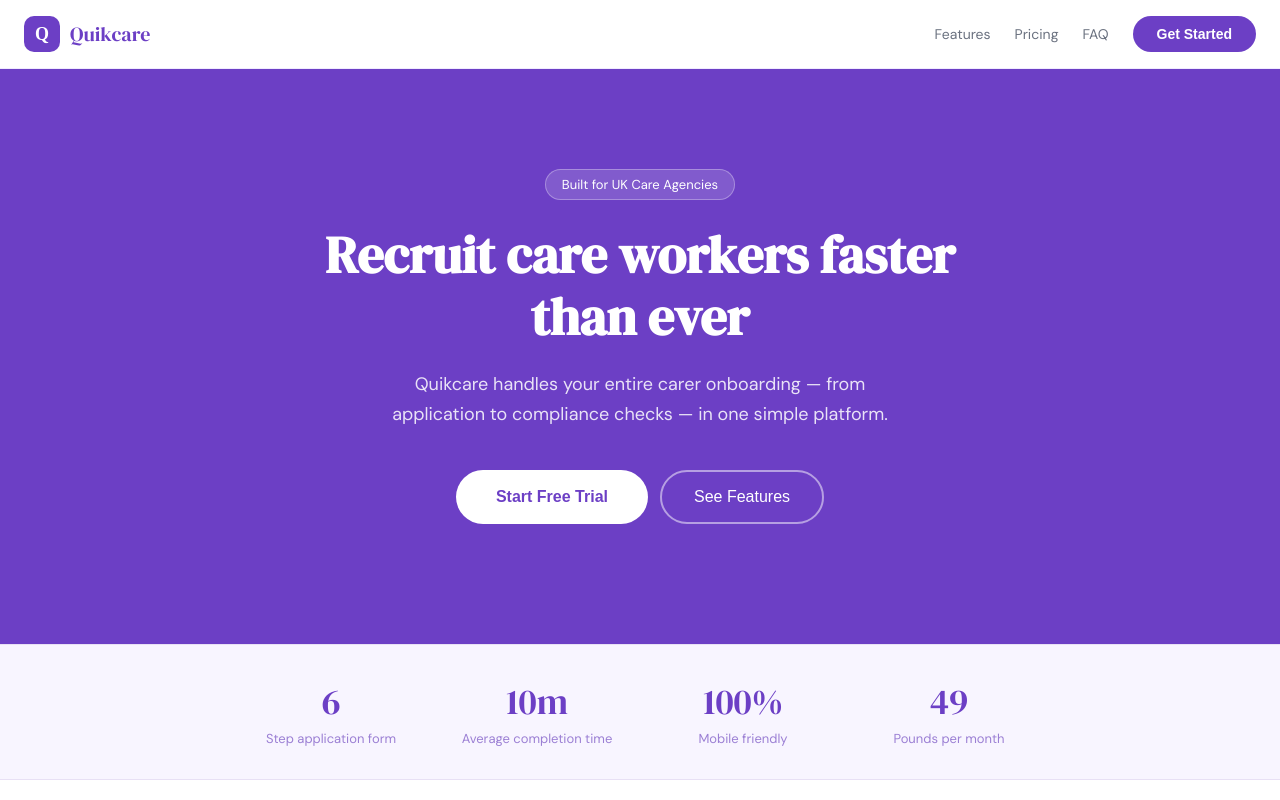
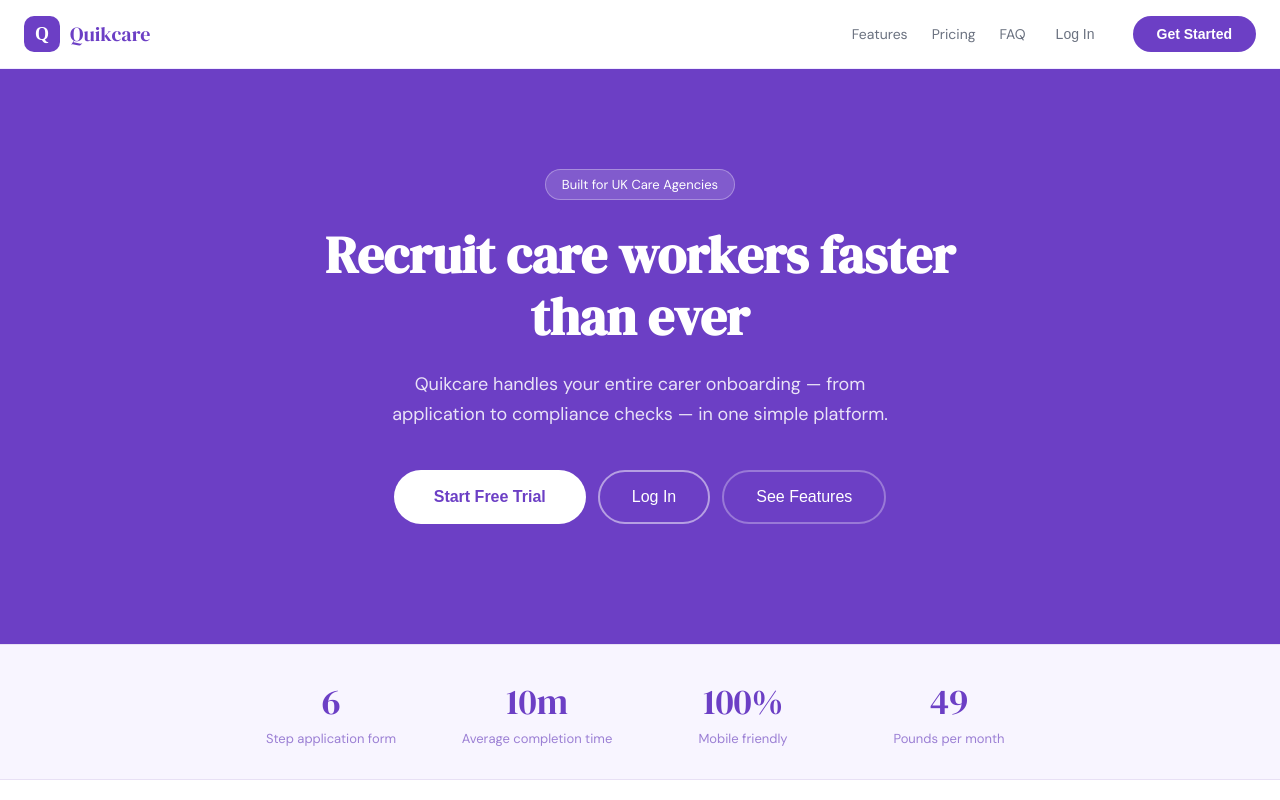
Before and after one commit to MICHELOCHTERE/CARECONNECT, a React (Create React App) app: page / in a window 1280 px wide. Shown: the top 800 px of the page. Built offline with nearby package versions, Linux system fonts and the light colour scheme; no server answers.

Commit message:
fix back button and add login to landing page

```diff
--- a/src/LandingPage.js
+++ b/src/LandingPage.js
@@ -69,7 +69,7 @@ const FAQS = [
   { q: "Can I export my applicant data?", a: "Yes. Export all applications to CSV at any time from your admin dashboard." },
 ];
 
-export default function LandingPage({ onGetStarted }) {
+export default function LandingPage({ onGetStarted, onLogin }) {
   const [openFaq, setOpenFaq] = useState(null);
 
   return (
@@ -85,6 +85,7 @@ export default function LandingPage({ onGetStarted }) {
           <a href="#features" style={s.navLink}>Features</a>
           <a href="#pricing" style={s.navLink}>Pricing</a>
           <a href="#faq" style={s.navLink}>FAQ</a>
+          <button style={{ ...s.navLink, marginRight: 8 }} onClick={onLogin}>Log In</button>
           <button style={s.navCta} onClick={onGetStarted}>Get Started</button>
         </div>
       </nav>
@@ -95,7 +96,8 @@ export default function LandingPage({ onGetStarted }) {
         <p style={s.heroSub}>Quikcare handles your entire carer onboarding — from application to compliance checks — in one simple platform.</p>
         <div style={s.heroBtns}>
           <button style={s.heroBtn1} onClick={onGetStarted}>Start Free Trial</button>
-          <button style={s.heroBtn2} onClick={() => document.getElementById("features").scrollIntoView({ behavior: "smooth" })}>See Features</button>
+          <button style={s.heroBtn2} onClick={onLogin}>Log In</button>
+          <button style={{ ...s.heroBtn2, borderColor: "rgba(255,255,255,0.3)" }} onClick={() => document.getElementById("features").scrollIntoView({ behavior: "smooth" })}>See Features</button>
         </div>
       </div>
 
--- a/src/index.js
+++ b/src/index.js
@@ -65,6 +65,7 @@ function Router() {
   const path = window.location.pathname;
   const [adminAuthed, setAdminAuthed] = useState(sessionStorage.getItem('cc_admin') === 'true');
   const [showLanding, setShowLanding] = useState(true);
+  const [startWithLogin, setStartWithLogin] = useState(false);
   const [carerUser, setCarerUser] = useState(null);
   const [authChecked, setAuthChecked] = useState(false);
 
@@ -89,8 +90,8 @@ function Router() {
   );
 
   if (!carerUser) {
-    if (showLanding) return <LandingPage onGetStarted={() => setShowLanding(false)} />;
-    return <Auth onAuth={(user) => setCarerUser(user)} onBack={() => setShowLanding(true)} />;
+    if (showLanding) return <LandingPage onGetStarted={() => { setStartWithLogin(false); setShowLanding(false); }} onLogin={() => { setStartWithLogin(true); setShowLanding(false); }} />;
+    return <Auth mode={startWithLogin ? 'login' : 'register'} onAuth={(user) => setCarerUser(user)} onBack={() => setShowLanding(true)} />;
   }
 
   return <App user={carerUser} onLogout={() => signOut(auth)} />;
```
